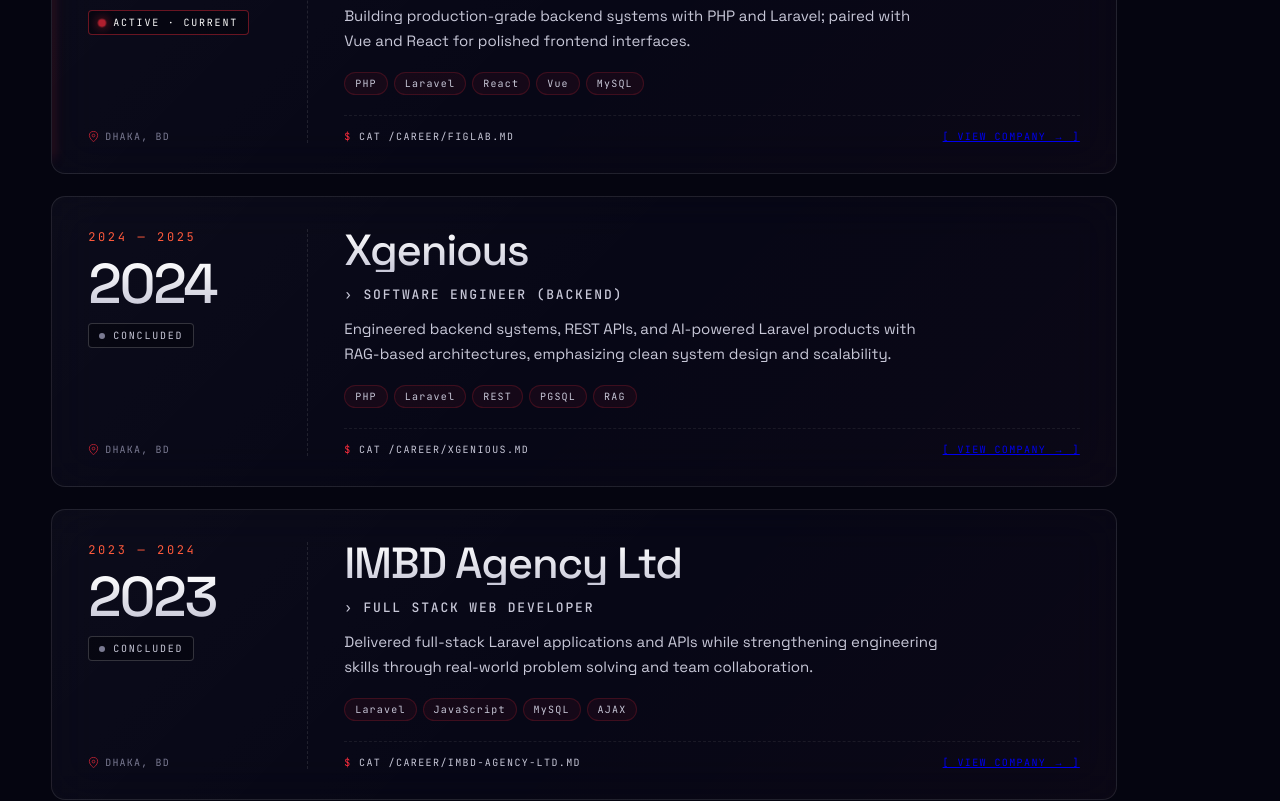
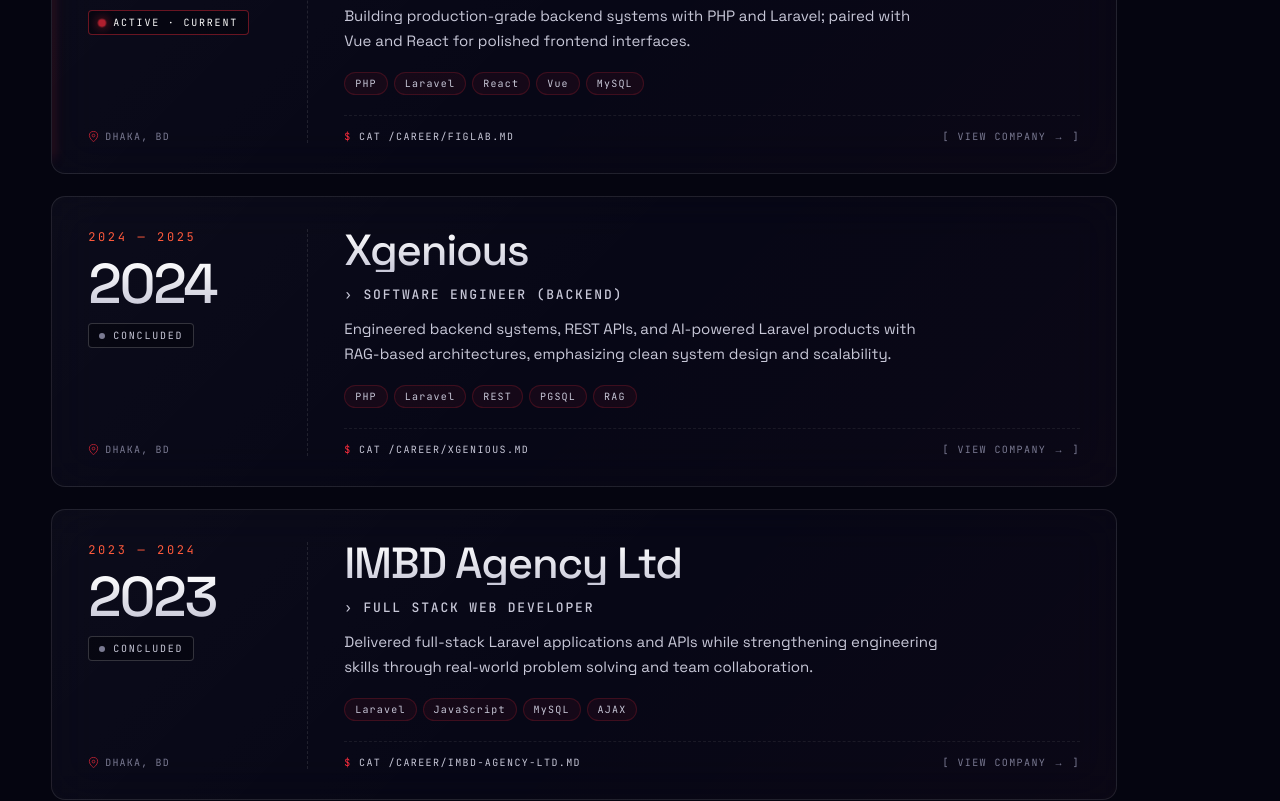
Before and after one commit to iz-ahmad/portfolio, a Next.js app: page / in a window 1280 px wide. Shown: the part 2080-2881 px from the top of the page. Built offline with nearby package versions, Linux system fonts and the light colour scheme; no server answers.

Commit message:
style company website link inside experience footer arrow

```diff
--- a/src/styles/experience.css
+++ b/src/styles/experience.css
@@ -311,6 +311,10 @@
   color: var(--ink-2);
   transition: color 220ms ease, transform 220ms ease;
 }
+.exp2-foot-arrow a {
+  color: inherit;
+  text-decoration: none;
+}
 .exp2-row:hover .exp2-foot-arrow {
   color: var(--red);
   transform: translateX(4px);
```
